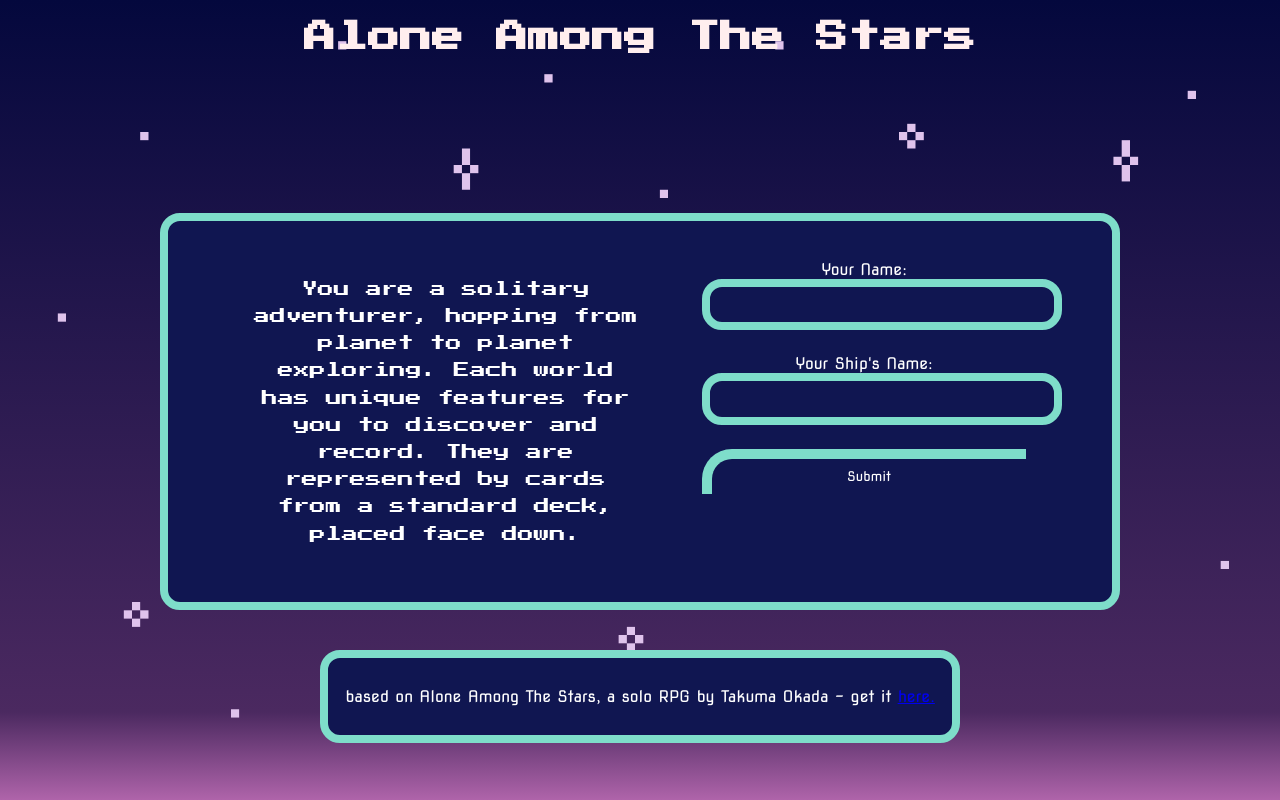
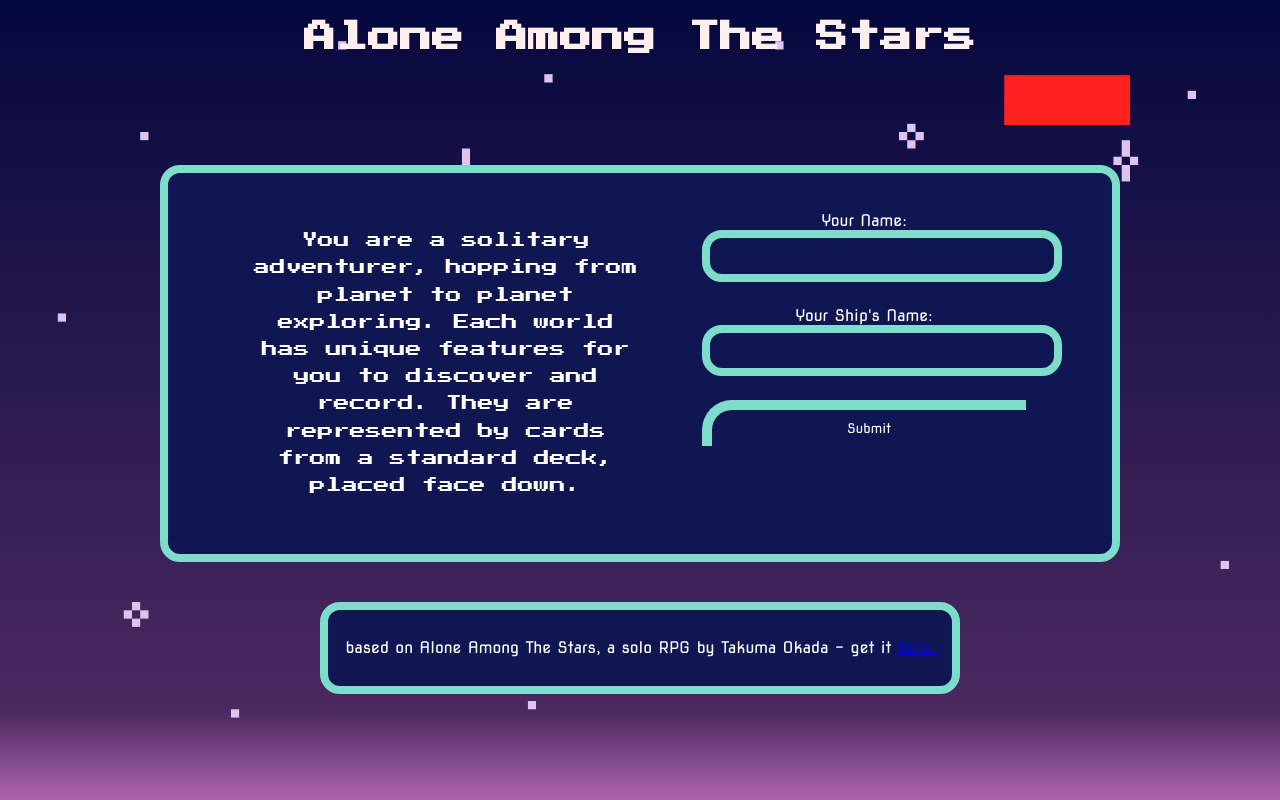
Before and after one commit to mattnorris1990/alone_among_the_stars, a React (Create React App) app: page / in a window 1280 px wide. Built offline with nearby package versions, Linux system fonts and the light colour scheme; no server answers.

Commit message:
started ship animation

```diff
--- a/src/App.css
+++ b/src/App.css
@@ -23,11 +23,7 @@
   pointer-events: none;
 }
 
-@media (prefers-reduced-motion: no-preference) {
-  .App-logo {
-    animation: App-logo-spin infinite 20s linear;
-  }
-}
+
 
 .App-header {
   background-color: #282c34;
@@ -44,11 +40,26 @@
   color: #61dafb;
 }
 
-@keyframes App-logo-spin {
-  from {
-    transform: rotate(0deg);
+.animate-ship {
+  margin: 0;
+  display: flex;
+}
+
+@keyframes ltr {
+  0% {
+    transform: translateX(-40vw)
   }
-  to {
-    transform: rotate(360deg);
+  100% {
+    transform: translateX(100vw)
   }
 }
+
+.ship {
+  height:50px;
+  margin: 0;
+  animation-name: ltr;
+  display: inline-block;
+  transform: translateX(-100%);
+  animation-duration: 10s;
+  animation-iteration-count: infinite;
+}
--- a/src/App.js
+++ b/src/App.js
@@ -2,6 +2,7 @@
 import './App.css';
 import GameContainer from "./containers/gameContainer";
 import Start from "./components/Start";
+
 
 
 function App() {
@@ -10,17 +11,12 @@
   const [card, setCard] = useState(null)
   const [number, setNumber] = useState(null)
   const [entries, setEntries] = useState([])
-  const [isModalOpen, setIsModalOpen] = useState(true)
   const [name, setName] = useState(null)
   const [shipName, setShipName] = useState(null)
 
   useEffect(() => {
     fetchDeck()
   }, [])
-
-  // useEffect(()=> {
-  //   fetchCard()
-  // }, [deck])
 
   const fetchDeck = () => {
     fetch("http://deckofcardsapi.com/api/deck/new/shuffle/?deck_count=1")
@@ -55,7 +51,7 @@
 
       <h1>Alone Among The Stars</h1>
 
-      {name ? <GameContainer deck={deck} card={card} number={number} entries = {entries} fetchCard = {fetchCard} rollDice = {rollDice} addJournalEntry = {addJournalEntry} /> : <Start setName = {setName} setShipName = {setShipName}/> }
+      {name ? <GameContainer deck={deck} card={card} number={number} entries = {entries} fetchCard = {fetchCard} rollDice = {rollDice} addJournalEntry = {addJournalEntry} name = {name} shipName = {shipName} /> : <Start setName = {setName} setShipName = {setShipName}/> }
 
     </div>
   );
--- a/src/components/JournalEntries.js
+++ b/src/components/JournalEntries.js
@@ -5,7 +5,11 @@
     white-space: pre-wrap;
 `
 
-const JournalEntries = ({entries}) => {
+const Submission = styled.p`
+    text-align: right;
+`
+
+const JournalEntries = ({entries, shipName, name}) => {
 
     const entriesNodes = entries.map((entry, index)=> {
         return (
@@ -13,13 +17,14 @@
                 <h3>{entry.title}</h3>
                 <hr/>
                 <Entry>{entry.entry}</Entry>
+                <Submission>submitted by {name}</Submission>
             </>
         )
     })
 
     return (
         <>
-            <h2>SHIP'S LOG</h2>
+            <h2>{shipName.toUpperCase()}'S LOG</h2>
             {entriesNodes}
         </>
     )
--- a/src/components/Start.js
+++ b/src/components/Start.js
@@ -1,9 +1,12 @@
 import React, {useState} from "react"
 import styled from "styled-components"
+import Rectangle from "../assets/rectangle.png"
 
 
 const Welcome = styled.section`
+
     margin: 20vh;
+    margin-top: 5vh;
     margin-bottom: 5vh;
     display: flex;
     justify-content: center;
@@ -96,6 +99,9 @@
 
     return (
         <>
+            <div class = "animate-ship">
+                <img src= {Rectangle} class="ship"/>
+            </div>
             <Welcome>
                 <Intro>
                     <p>You are a solitary adventurer, hopping from planet to planet exploring. Each world has unique features for you to discover and record. They are represented by cards from a standard deck, placed face down.</p>
--- a/src/containers/gameContainer.js
+++ b/src/containers/gameContainer.js
@@ -24,7 +24,7 @@
 `
 
 
-const GameContainer = ({deck, number, entries, card, fetchCard, rollDice, addJournalEntry, downloadLog}) => {
+const GameContainer = ({deck, number, entries, card, fetchCard, rollDice, addJournalEntry, downloadLog, name, shipName}) => {
 
     return (
         <>
@@ -42,7 +42,7 @@
                 </JourneyDetails>
             </DetailsAndJournal>
             <Log>
-                <JournalEntries entries={entries}/>
+                <JournalEntries entries={entries} shipName = {shipName} name = {name}/>
             </Log>
         </>
     )
```
Also changed, not shown: src/assets/rectangle.png (added).
